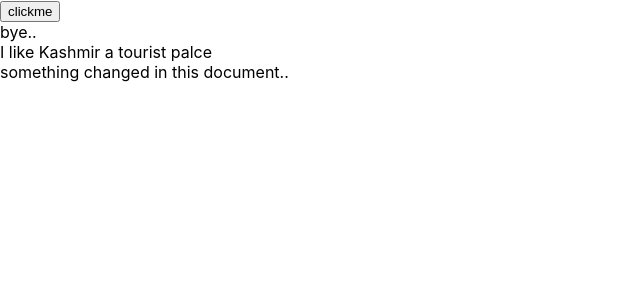
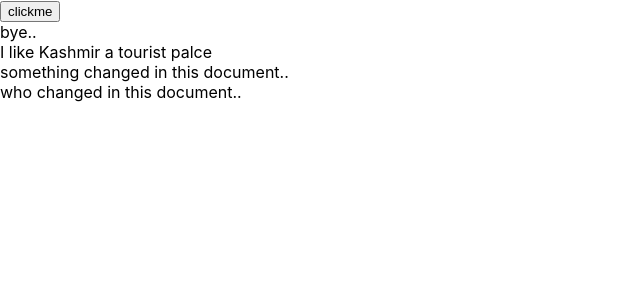
Before and after one commit to Nirmalkumar-99/ekart, a React (Create React App) app: page / in a window 1280 px wide. Shown: the top 300 px of the page, without its empty margins (0-640 px from the left). Built offline with nearby package versions, Linux system fonts and the light colour scheme.

Commit message:
nested component completed

```diff
--- a/src/index.js
+++ b/src/index.js
@@ -15,12 +15,21 @@ class Header extends React.Component
         );
     }
 }
-const con=(
-    <div>
-      <Header />
-    </div>
-);
-ReactDOM.render(con,document.getElementById('ro'));
+class First extends React.Component
+{
+    render()
+    {
+        return(
+            <div>
+              <Header />
+               who changed in this document..
+            </div>
+
+        );
+    }
+}
+
+ReactDOM.render(<First />,document.getElementById('ro'));
 
 ReactDOM.render(
   <React.StrictMode>
```
Also changed, not shown: 2 other files (tests, documents, lock files or other folders).
